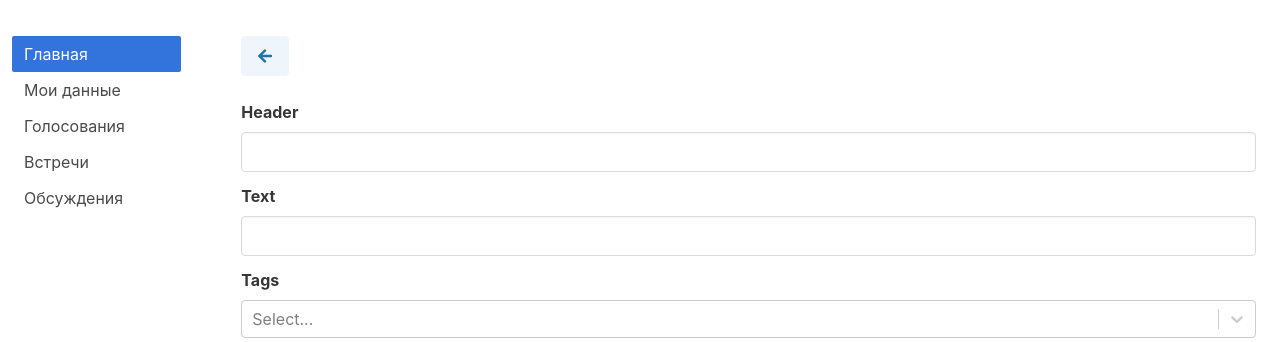
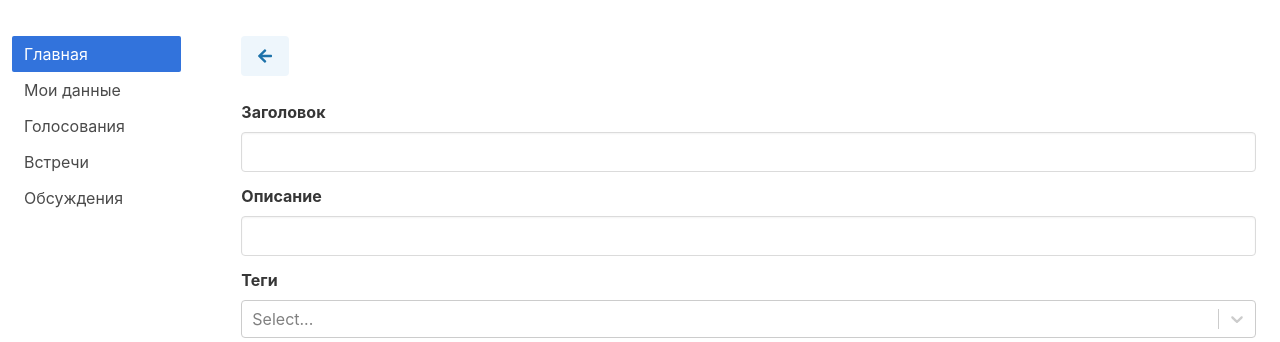
Before and after one commit to BelarusDigitalFuture/o, a React (Create React App) app: page /polls/new in a window 1280 px wide. Shown: the top 342 px of the page. Built offline with nearby package versions, Linux system fonts and the light colour scheme.

Commit message:
labels in PollForm

```diff
--- a/src/components/PollForm/PollForm.jsx
+++ b/src/components/PollForm/PollForm.jsx
@@ -43,9 +43,9 @@ const PollForm = () => {
         validationSchema={validationSchema}
         onSubmit={handleFormSubmit}
       >
-        <TextInput label={'Header'} name="header" />
-        <TextInput label={'Text'} name="text" />
-        <Field label="Tags" name={'tags'} isMulti component={SelectField} options={tagOptions} />
+        <TextInput label={'Заголовок'} name="header" />
+        <TextInput label={'Описание'} name="text" />
+        <Field label="Теги" name={'tags'} isMulti component={SelectField} options={tagOptions} />
         <Field
           label="Дата проведения"
           name="date"
```
